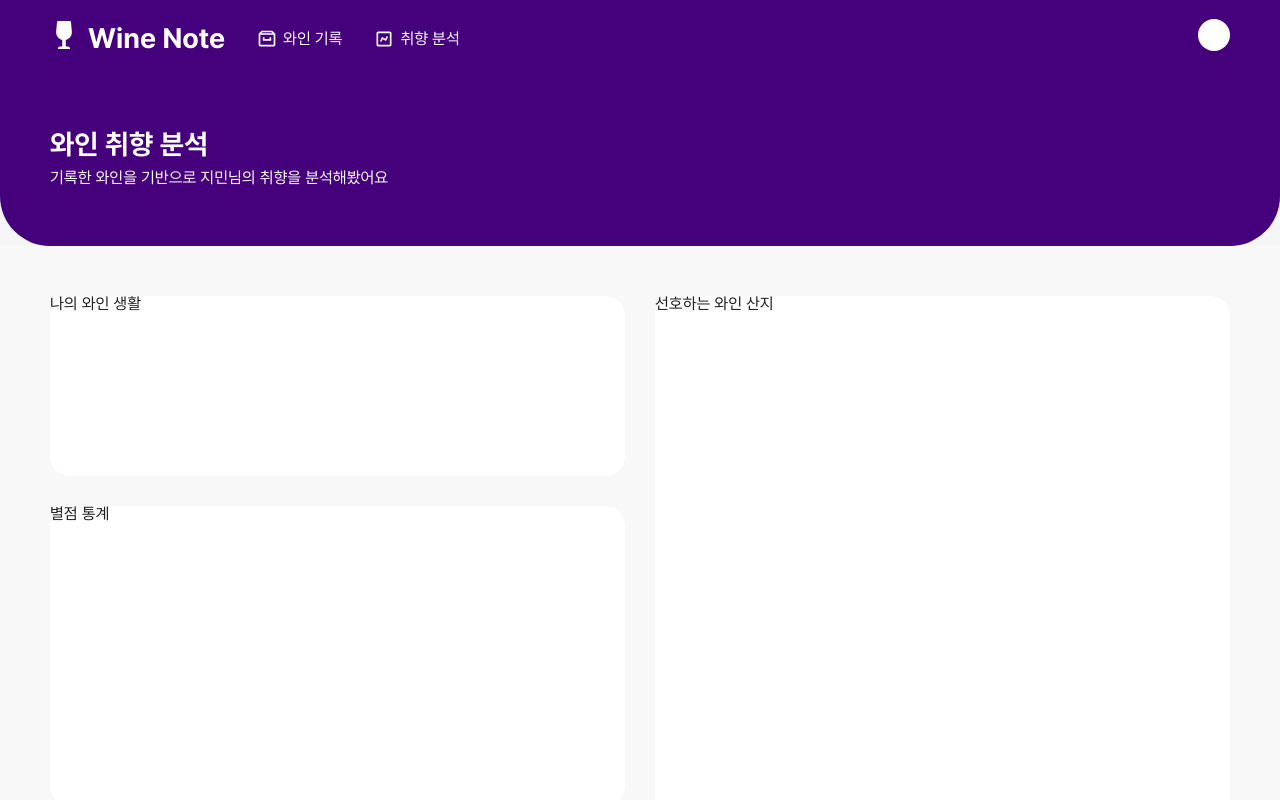
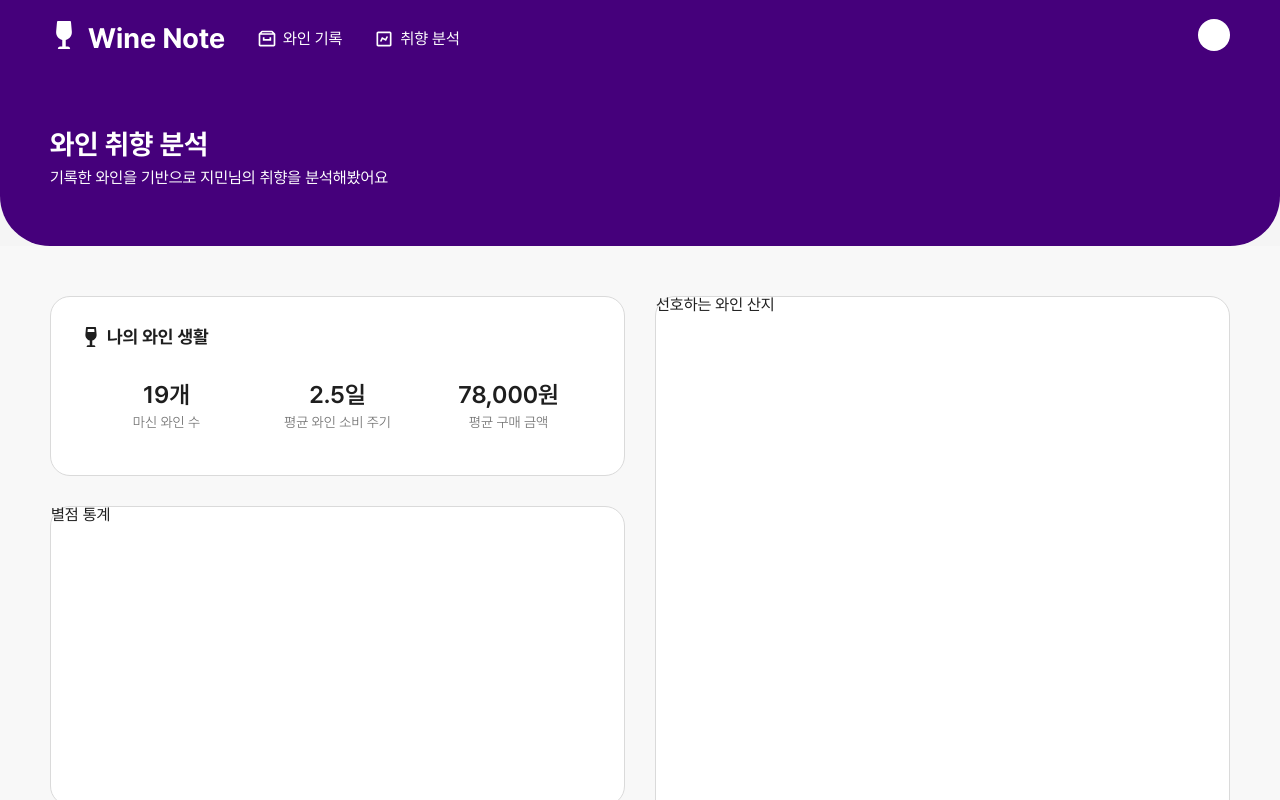
Before and after one commit to JIMIN1020/wine-note, a React (Create React App) app in the folder client/: page /analysis in a window 1280 px wide. Shown: the top 800 px of the page. Built offline with nearby package versions, Linux system fonts and the light colour scheme.

Commit message:
[Style]: 와인 생활 통계 UI

```diff
--- a/client/src/components/analysis/ReportBox.tsx
+++ b/client/src/components/analysis/ReportBox.tsx
@@ -1,13 +1,14 @@
 import React from 'react';
 import styled from 'styled-components';
 import { defaultWidth } from '../../styles/GlobalStyle';
+import WineLife from './statistic/WineLife';
 
 const ReportBox = () => {
   return (
     <Container>
       <Wrapper>
         <ColumnWrapper>
-          <Box1>나의 와인 생활</Box1>
+          <WineLife />
           <Box2>별점 통계</Box2>
           <Box4>선호하는 와인 종류</Box4>
         </ColumnWrapper>
@@ -47,18 +48,12 @@ const ColumnWrapper = styled.div`
   gap: 30px;
 `;
 
-const Box1 = styled.div`
-  width: 100%;
-  height: 180px;
-  background-color: white;
-  border-radius: 20px;
-`;
-
 const Box2 = styled.div`
   width: 100%;
   height: 300px;
   background-color: white;
   border-radius: 20px;
+  border: 1px solid ${({ theme }) => theme.colors.border_lightgray};
 `;
 
 const Box3 = styled.div`
@@ -66,6 +61,7 @@ const Box3 = styled.div`
   height: 600px;
   background-color: white;
   border-radius: 20px;
+  border: 1px solid ${({ theme }) => theme.colors.border_lightgray};
 `;
 
 const Box4 = styled.div`
@@ -73,6 +69,7 @@ const Box4 = styled.div`
   height: 400px;
   background-color: white;
   border-radius: 20px;
+  border: 1px solid ${({ theme }) => theme.colors.border_lightgray};
 `;
 
 const Box5 = styled.div`
@@ -80,4 +77,5 @@ const Box5 = styled.div`
   height: 400px;
   background-color: white;
   border-radius: 20px;
+  border: 1px solid ${({ theme }) => theme.colors.border_lightgray};
 `;
--- /dev/null
+++ b/client/src/components/analysis/statistic/WineLife.tsx
@@ -0,0 +1,55 @@
+import React from 'react';
+import styled from 'styled-components';
+import { FaWineGlassAlt } from 'react-icons/fa';
+import StatLayout from '../../layout/StatLayout';
+
+const WineLife = () => {
+  return (
+    <StatLayout icon={<FaWineGlassAlt size={20} />} title='나의 와인 생활'>
+      <Wrapper>
+        <Box>
+          <h5>19개</h5>
+          <span>마신 와인 수</span>
+        </Box>
+        <Box>
+          <h5>2.5일</h5>
+          <span>평균 와인 소비 주기</span>
+        </Box>
+        <Box>
+          <h5>78,000원</h5>
+          <span>평균 구매 금액</span>
+        </Box>
+      </Wrapper>
+    </StatLayout>
+  );
+};
+
+export default WineLife;
+
+const Wrapper = styled.div`
+  width: 100%;
+  height: 100%;
+  display: grid;
+  grid-template-columns: 1fr 1fr 1fr;
+`;
+
+const Box = styled.div`
+  height: 100%;
+  display: flex;
+  flex-direction: column;
+  align-items: center;
+  justify-content: center;
+  gap: 8px;
+
+  & h5 {
+    color: ${({ theme }) => theme.colors.font_black};
+    font-size: ${({ theme }) => theme.fontSize.xxl};
+    font-weight: 600;
+  }
+
+  & span {
+    color: ${({ theme }) => theme.colors.font_gray};
+    font-size: ${({ theme }) => theme.fontSize.base};
+    font-weight: 300;
+  }
+`;
--- /dev/null
+++ b/client/src/components/layout/StatLayout.tsx
@@ -0,0 +1,44 @@
+import React from 'react';
+import styled from 'styled-components';
+
+interface StatLayoutProps {
+  children: React.ReactNode;
+  icon: React.ReactNode;
+  title: string;
+}
+
+const StatLayout = ({ children, icon, title }: StatLayoutProps) => {
+  return (
+    <Container>
+      <TitleBar>
+        {icon}
+        <h3>{title}</h3>
+      </TitleBar>
+      {children}
+    </Container>
+  );
+};
+
+export default StatLayout;
+
+const Container = styled.div`
+  width: 100%;
+  height: 180px;
+  background-color: white;
+  border-radius: 20px;
+  padding: 30px;
+  border: 1px solid ${({ theme }) => theme.colors.border_lightgray};
+`;
+
+const TitleBar = styled.div`
+  width: 100%;
+  display: flex;
+  align-items: center;
+  gap: 6px;
+  color: ${({ theme }) => theme.colors.font_black};
+
+  & h3 {
+    font-size: ${({ theme }) => theme.fontSize.lg};
+    font-weight: 700;
+  }
+`;
```
